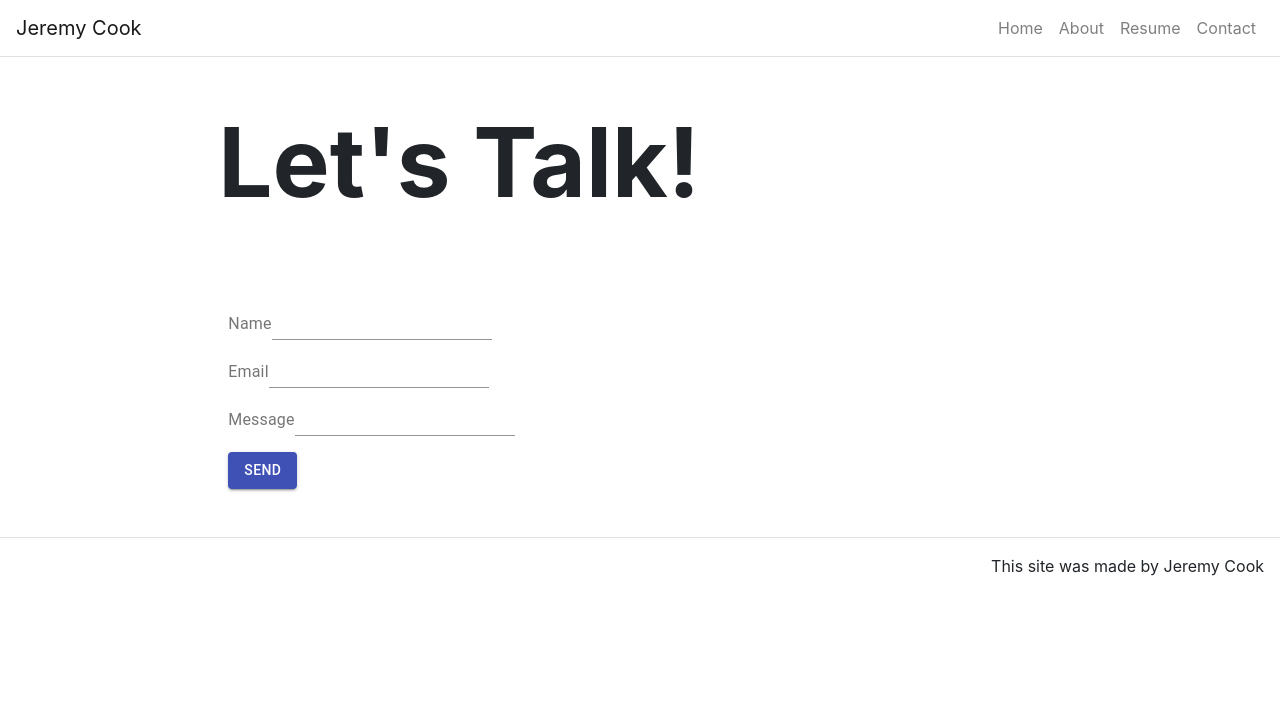
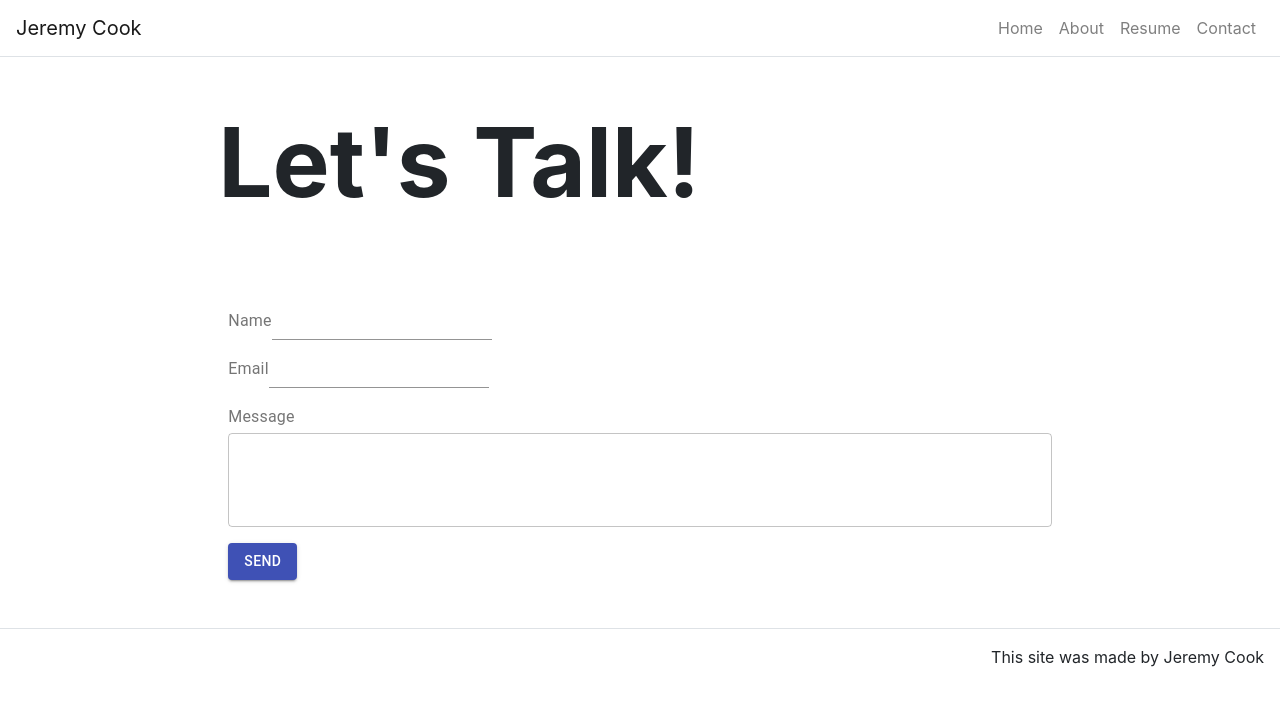
Before and after one commit to JC00K/portfolio, a React (Create React App) app: page /contact in a window 1280 px wide. Shown: the top 706 px of the page. Built offline with nearby package versions, Linux system fonts and the light colour scheme.

Commit message:
contact page mui updates

```diff
--- a/src/index.css
+++ b/src/index.css
@@ -42,13 +42,3 @@ code {
   font-size: 16px;
   margin: 0px;
 }
-
-.success-msg {
-  color: #57a773;
-  padding: 10px 15px;
-}
-
-.error-msg {
-  color: #ee6352;
-  padding: 10px 15px;
-}
--- a/src/pages/Contact.js
+++ b/src/pages/Contact.js
@@ -4,6 +4,7 @@ import Content from '../components/Content';
 import Button from '@material-ui/core/Button';
 import FormLabel from '@material-ui/core/FormLabel';
 import Input from '@material-ui/core/Input';
+import TextField from '@material-ui/core/TextField';
 
 class Contact extends React.Component {
   constructor(props) {
@@ -43,15 +44,23 @@ class Contact extends React.Component {
           >
             <p>
               <FormLabel htmlFor='full-name'>Name</FormLabel>
-              <Input type='text' name='name' />
+              <TextField type='text' name='name' required />
             </p>
             <p>
               <FormLabel htmlFor='email'>Email</FormLabel>
-              <Input type='email' name='_reply_to' />
+              <TextField type='email' name='_reply_to' required />
             </p>
             <p>
               <FormLabel htmlFor='message'>Message</FormLabel>
-              <Input type='text' name='message' />
+              <TextField
+                variant='outlined'
+                type='text'
+                name='message'
+                multiline
+                rows={3}
+                fullWidth
+                required
+              />
             </p>
             <Button type='submit' variant='contained' color='primary'>
               Send
```
